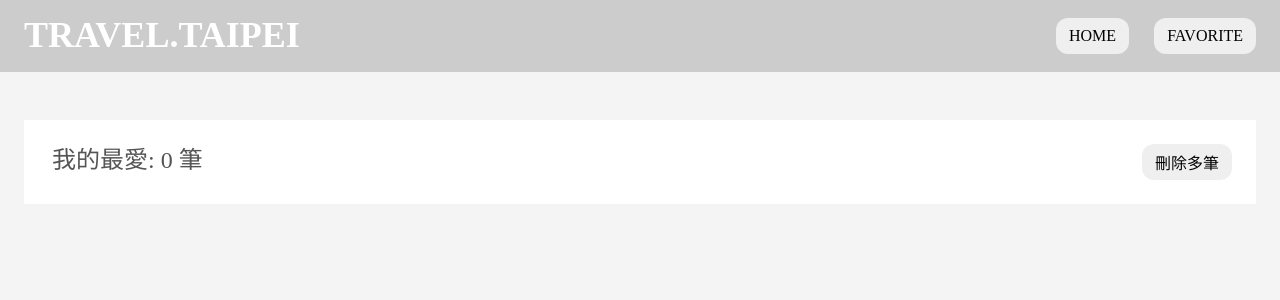
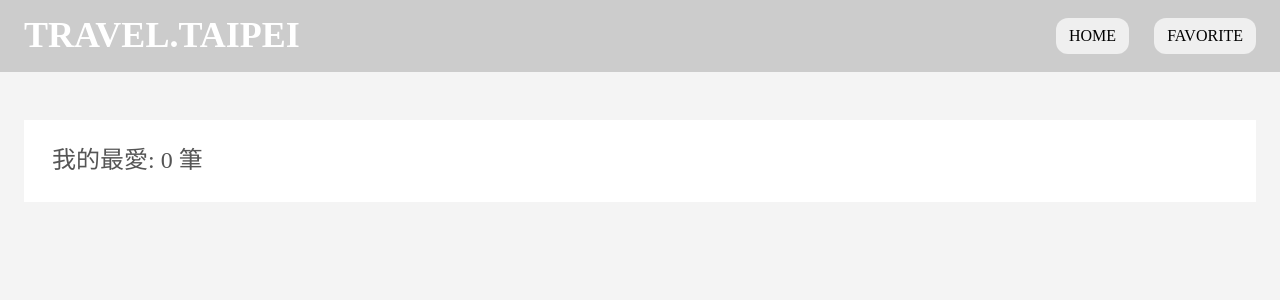
Before and after one commit to ClementPan/taipei_travel, an Angular app: page /favorite in a window 1280 px wide. Shown: the top 300 px of the page. Built offline with nearby package versions, Linux system fonts and the light colour scheme.

Commit message:
fix: minor issue or improvement

```diff
--- a/src/app/app.component.html
+++ b/src/app/app.component.html
@@ -1,5 +1,5 @@
 <header class="header">
-  <h1 class="title">TRAVEL.TAIPEI</h1>
+  <h1 class="title" (click)="navigateTo('home')">TRAVEL.TAIPEI</h1>
   <nav class="nav">
     <button class="btn" (click)="navigateTo('home')">HOME</button>
     <button class="btn" (click)="navigateTo('favorite')">FAVORITE</button>
--- a/src/app/app.component.scss
+++ b/src/app/app.component.scss
@@ -19,6 +19,10 @@
   font-size: 36px;
   font-weight: 700;
   color: $white;
+
+  &:hover {
+    cursor: pointer;
+  }
 }
 
 .nav {
--- a/src/app/favorite/favorite.component.html
+++ b/src/app/favorite/favorite.component.html
@@ -4,7 +4,7 @@
       <div class="data-info">
         <h2 class="info-msg">我的最愛: {{favoriteList.length}} 筆</h2>
       </div>
-      <div class="multiple-delete">
+      <div class="multiple-delete" *ngIf="favoriteList.length > 0">
         <button *ngIf="!isMultipleDeleting; else deleting" class="btn" (click)="showDeleteBtn()">刪除多筆</button>
         <ng-template #deleting>
           <button class="btn" (click)="deleteMultiple()">刪除</button>
```
